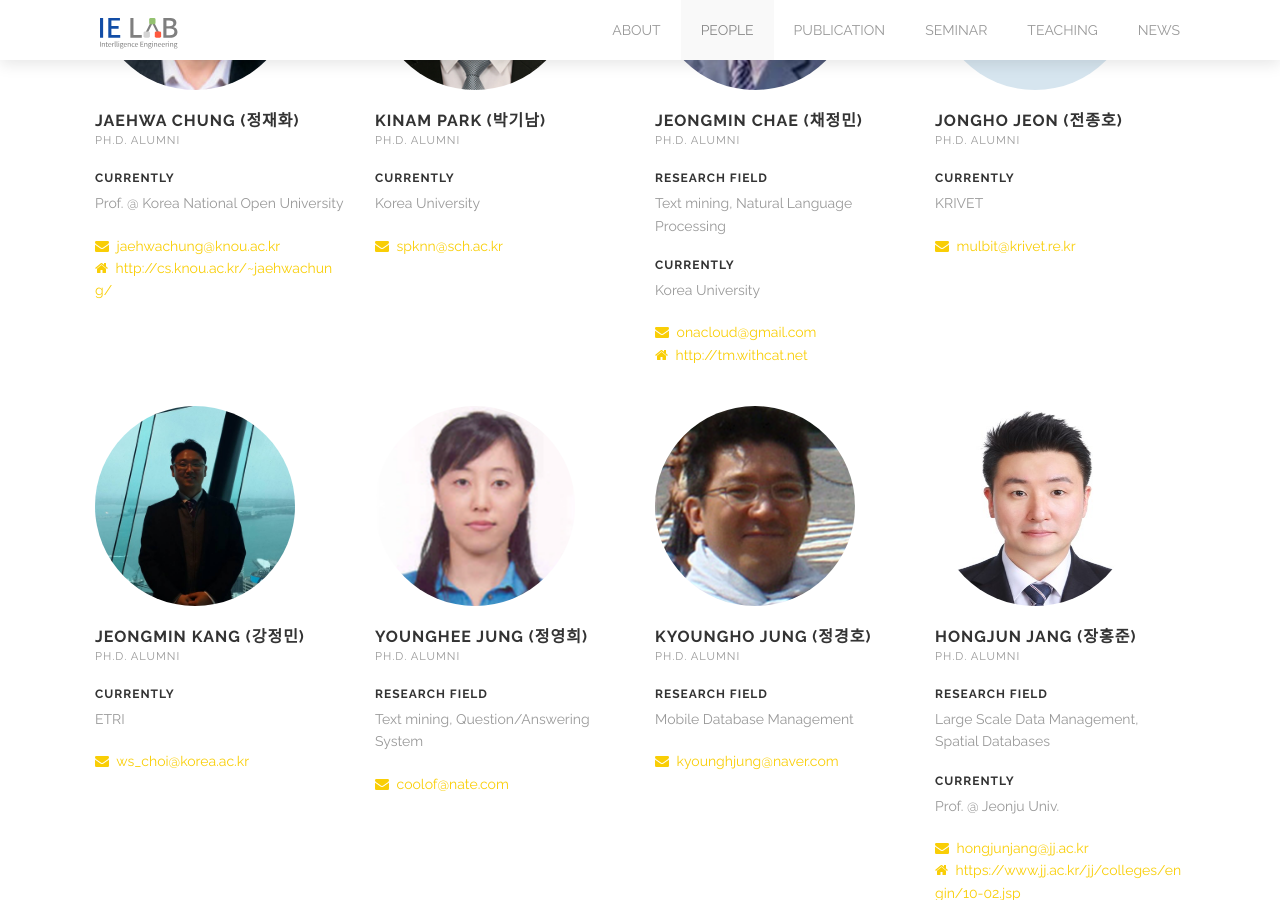
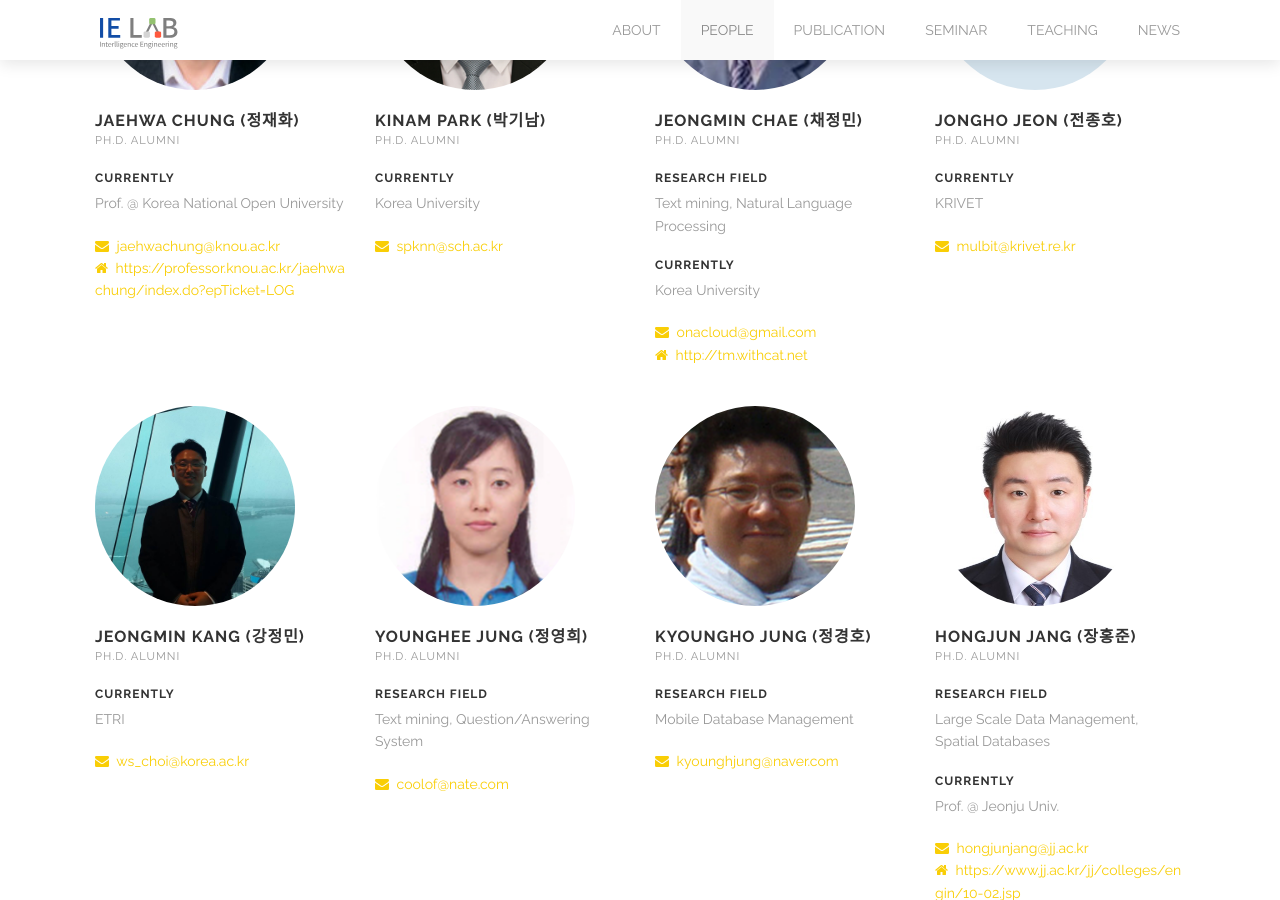
Before and after one commit to kuielab/kuielab.github.io, a Jekyll site: the page built from people.html, in a window 1280 px wide and 900 px high, scrolled down 2025 px. Built offline with Jekyll 4.4.1, drawn with Linux system fonts in a browser that asks for light colours; some of the changed lines change nothing that is shown.

Commit message:
Update people.html

```diff
--- a/people.html
+++ b/people.html
@@ -52,7 +52,7 @@ people:
         currently: Prof. @ Korea National Open University
         avatar: images/avatar/jaehwa-chung.jpg
         email: jaehwachung@knou.ac.kr
-        blog: http://cs.knou.ac.kr/~jaehwachung/
+        blog: https://professor.knou.ac.kr/jaehwachung/index.do?epTicket=LOG
       - name: Kinam Park (박기남)
         position: PH.D. Alumni
         currently: Korea University
```
